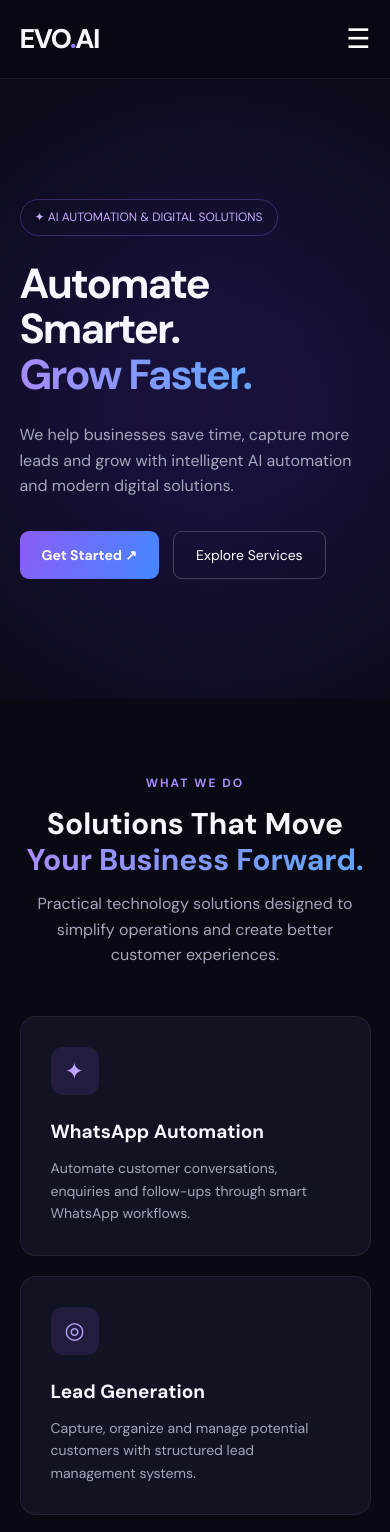
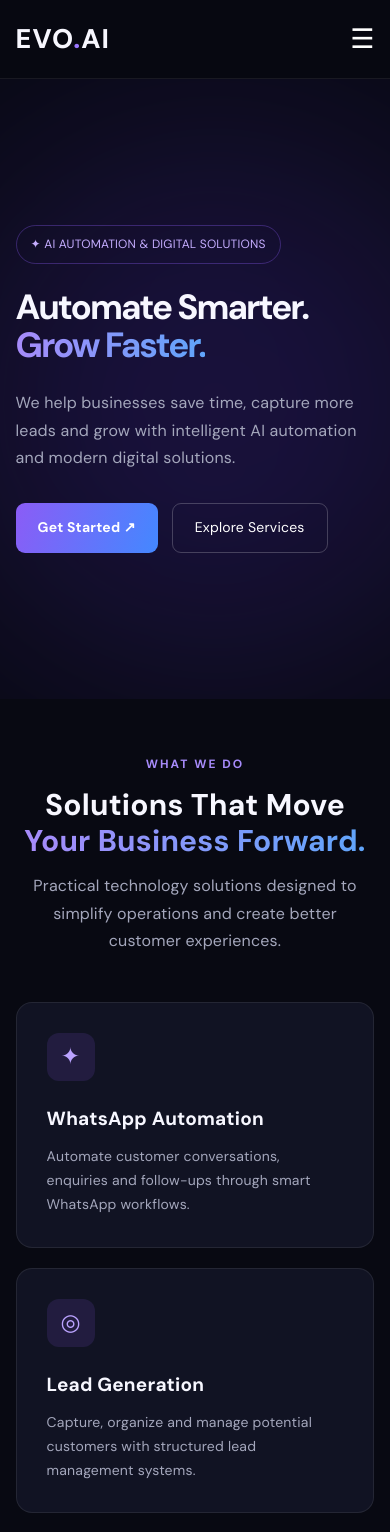
Before and after one commit to murshidmohd15-debug/evo-ai-website, a plain HTML site: page index.html in a window 390 px wide. Shown: the top 1532 px of the page. Drawn offline with Linux system fonts and the light colour scheme.

Commit message:
Add files via upload

```diff
--- a/index.html
+++ b/index.html
@@ -377,6 +377,74 @@
                 letter-spacing: -2px
             }
         }
+
+        /* EVO.AI Design Improvements */
+        html {
+            scroll-behavior: smooth;
+        }
+
+        body {
+            line-height: 1.7;
+            letter-spacing: 0.2px;
+        }
+
+        .container {
+            width: min(1120px, 90%);
+            margin: 0 auto;
+        }
+
+        nav {
+            padding: 18px 0;
+        }
+
+        .logo {
+            font-weight: 800;
+            letter-spacing: 1px;
+        }
+
+        button,
+        .btn,
+        a {
+            transition: all 0.25s ease;
+        }
+
+        button:hover,
+        .btn:hover {
+            transform: translateY(-2px);
+        }
+
+        section {
+            padding-top: 80px;
+            padding-bottom: 80px;
+        }
+
+        .card,
+        .service-card {
+            border: 1px solid rgba(255, 255, 255, 0.08);
+            border-radius: 16px;
+            transition: transform 0.25s ease, border-color 0.25s ease;
+        }
+
+        .card:hover,
+        .service-card:hover {
+            transform: translateY(-5px);
+            border-color: var(--blue);
+        }
+
+        @media (max-width: 750px) {
+            .container {
+                width: 92%;
+            }
+
+            section {
+                padding-top: 55px;
+                padding-bottom: 55px;
+            }
+
+            h1 {
+                font-size: clamp(2rem, 9vw, 3rem);
+            }
+        }
     </style>
 </head>
 
```
Also changed, not shown: about.html (+51 -0 lines), contact.html (+50 -0 lines).
